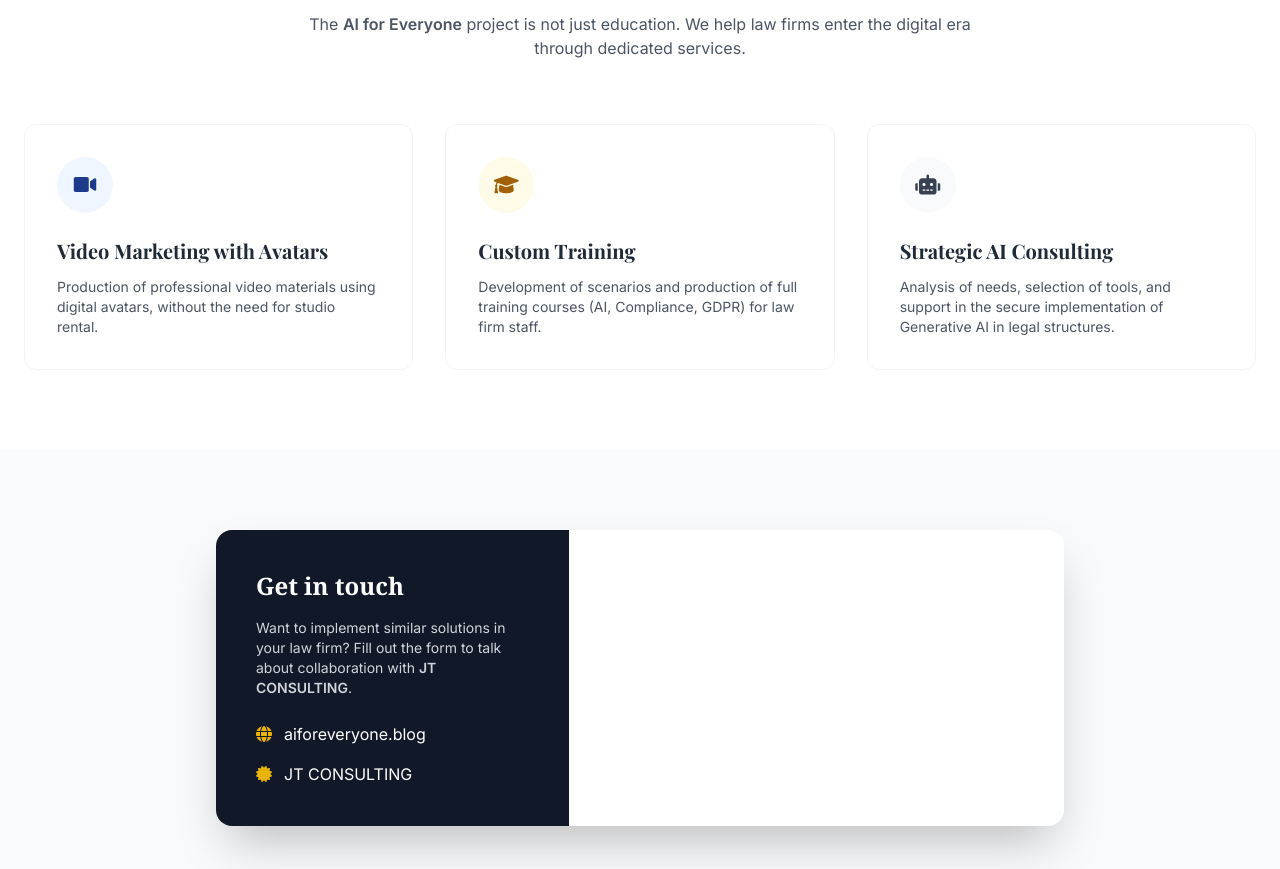
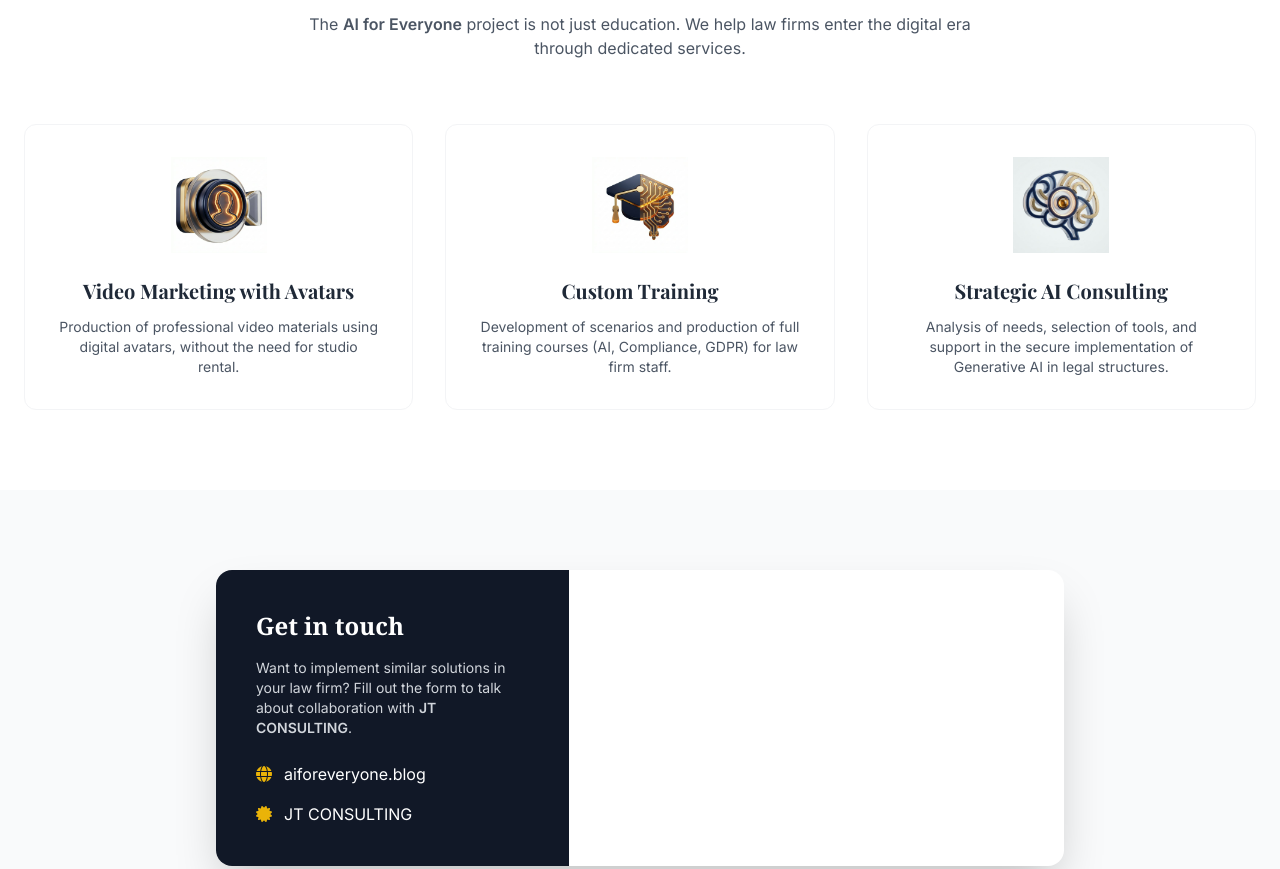
Before and after one commit to jtomeczek-dev/WLNDUBAI, a website: page index.html in a window 1280 px wide. Shown: the part 2402-3271 px from the top of the page. Drawn offline with nearby package versions, Linux system fonts and the light colour scheme; a script that the page names is missing.

Commit message:
Redesign service icons with premium 3D assets and bump v1.4.3

```diff
--- a/index.html
+++ b/index.html
@@ -240,12 +240,11 @@
             </div>
 
             <div class="grid md:grid-cols-3 gap-8">
-                <!-- Service 1 -->
                 <div
-                    class="p-8 border border-gray-100 rounded-xl hover:shadow-xl transition duration-300 bg-white group">
-                    <div
-                        class="w-14 h-14 bg-blue-50 rounded-full flex items-center justify-center mb-6 group-hover:bg-blue-100 transition">
-                        <i class="fas fa-video text-blue-900 text-xl"></i>
+                    class="p-8 border border-gray-100 rounded-xl hover:shadow-2xl transition duration-500 bg-white group flex flex-col items-center text-center">
+                    <div class="mb-6 transform group-hover:scale-110 transition duration-500">
+                        <img src="assets/icons/service_marketing.png" alt="Video Marketing"
+                            class="w-24 h-24 object-contain">
                     </div>
                     <h3 class="text-xl font-bold mb-3">Video Marketing with Avatars</h3>
                     <p class="text-gray-600 text-sm">
@@ -256,10 +255,10 @@
 
                 <!-- Service 2 -->
                 <div
-                    class="p-8 border border-gray-100 rounded-xl hover:shadow-xl transition duration-300 bg-white group">
-                    <div
-                        class="w-14 h-14 bg-yellow-50 rounded-full flex items-center justify-center mb-6 group-hover:bg-yellow-100 transition">
-                        <i class="fas fa-graduation-cap text-yellow-700 text-xl"></i>
+                    class="p-8 border border-gray-100 rounded-xl hover:shadow-2xl transition duration-500 bg-white group flex flex-col items-center text-center">
+                    <div class="mb-6 transform group-hover:scale-110 transition duration-500">
+                        <img src="assets/icons/service_training.png" alt="Custom Training"
+                            class="w-24 h-24 object-contain">
                     </div>
                     <h3 class="text-xl font-bold mb-3">Custom Training</h3>
                     <p class="text-gray-600 text-sm">
@@ -270,10 +269,10 @@
 
                 <!-- Service 3 -->
                 <div
-                    class="p-8 border border-gray-100 rounded-xl hover:shadow-xl transition duration-300 bg-white group">
-                    <div
-                        class="w-14 h-14 bg-gray-50 rounded-full flex items-center justify-center mb-6 group-hover:bg-gray-100 transition">
-                        <i class="fas fa-robot text-gray-700 text-xl"></i>
+                    class="p-8 border border-gray-100 rounded-xl hover:shadow-2xl transition duration-500 bg-white group flex flex-col items-center text-center">
+                    <div class="mb-6 transform group-hover:scale-110 transition duration-500">
+                        <img src="assets/icons/service_consulting.png" alt="Strategic Consulting"
+                            class="w-24 h-24 object-contain">
                     </div>
                     <h3 class="text-xl font-bold mb-3">Strategic AI Consulting</h3>
                     <p class="text-gray-600 text-sm">
@@ -349,7 +348,7 @@
                 <a href="privacy-policy.html"
                     class="text-xs opacity-50 hover:opacity-100 hover:text-white transition uppercase tracking-widest border-b border-transparent hover:border-white pb-1">Privacy
                     Policy</a>
-                <p class="text-[10px] opacity-30 mt-6 uppercase tracking-tighter">Version 1.4.2</p>
+                <p class="text-[10px] opacity-30 mt-6 uppercase tracking-tighter">Version 1.4.3</p>
             </div>
         </div>
     </footer>
--- a/package.json
+++ b/package.json
@@ -1,6 +1,6 @@
 {
   "name": "wlndubai",
-  "version": "1.4.2",
+  "version": "1.4.3",
   "description": "WLN DUBAI CONFERENCE",
   "main": "main.js",
   "scripts": {
```
Also changed, not shown: README.md, assets/icons/service_consulting.png (added), assets/icons/service_marketing.png (added), assets/icons/service_training.png (added).
